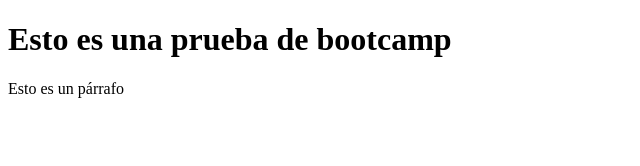
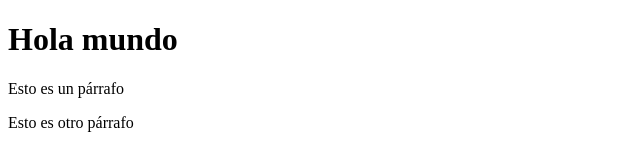
Before and after one commit to Rikketz/html-prueba, a plain HTML site: page index.html in a window 1280 px wide. Shown: the whole page, without its empty margins (0-640 px from the left). Drawn offline with Linux system fonts and the light colour scheme.

Commit message:
feat other p

```diff
--- a/index.html
+++ b/index.html
@@ -6,7 +6,8 @@
     <title>Document</title>
 </head>
 <body>
-    <h1>Esto es una prueba de bootcamp</h1>
+    <h1>Hola mundo</h1>
     <p>Esto es un párrafo</p>
+    <p>Esto es otro párrafo</p>
 </body>
 </html>
```
